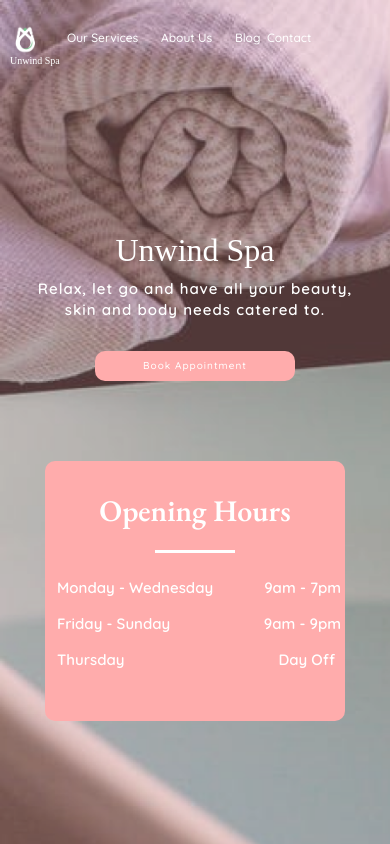
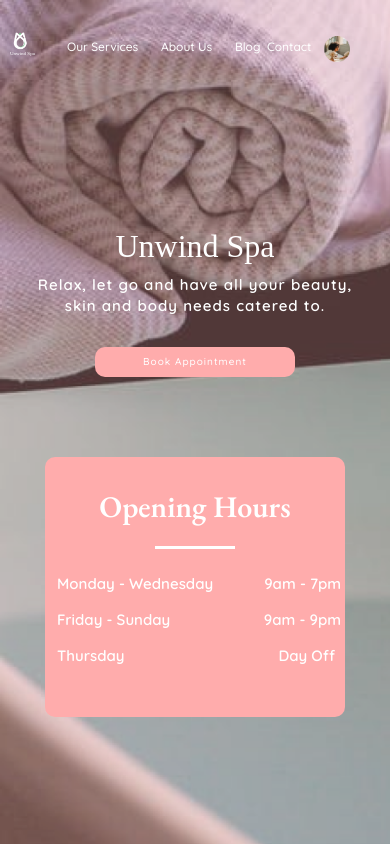
Before and after one commit to Maxi-raph/assignment-1, a plain HTML site: page index.html in a window 390 px wide. Shown: the top 844 px of the page. Drawn offline with nearby package versions, Linux system fonts and the light colour scheme; a web font is replaced by a local one.

Commit message:
fourth commit

```diff
--- a/style.css
+++ b/style.css
@@ -1908,16 +1908,16 @@ label{
     margin-left: 10px;
   }
   .logo{
-    width: 30px;
-    height: 30px;
+    width: 20px;
+    height: 20px;
   }
   .logo-area p{
-    font-size:10px;
+    font-size:5px;
     width: 60px;
   }
   nav ul{
     position: absolute;
-    top: 16px;
+    top: 25px;
     left: 27px;
   }
   .nav-link-1{
@@ -1950,13 +1950,14 @@ label{
   .nav-right{
     width: 0px;
     display: block;
-    margin-left: 260px
+    margin-left: 254px
   }
   .search{
     display: none;
   }
   .avatar{
-    display: none;
+    width: 26px;
+    height: 26px;
   }
   .section-1-text h2{
     font-size:32px;
```
